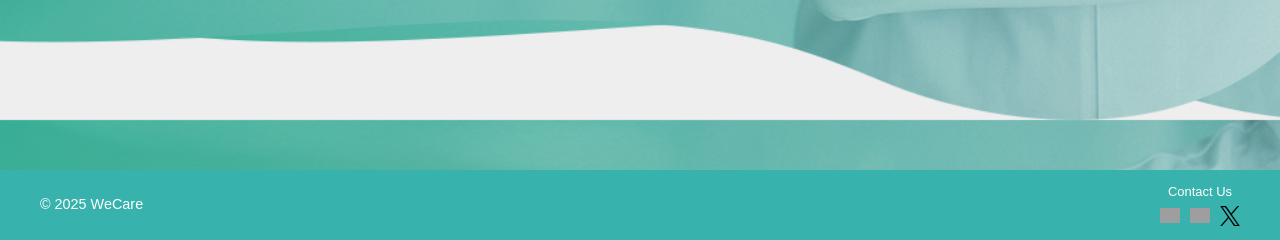
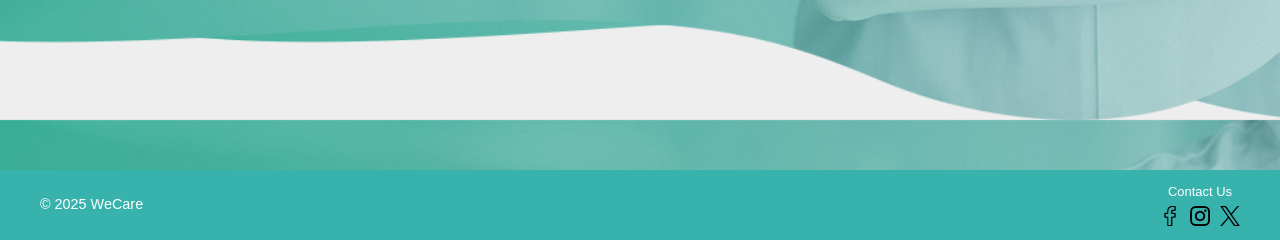
Before and after one commit to Areen04/web2, a PHP site: page /apt.php in a window 1280 px wide. Shown: the part 680-920 px from the top of the page. Run offline with PHP 8.4, Linux system fonts and the light colour scheme; data that the repository does not hold is empty; some web fonts are replaced; grey boxes are pictures that could not be loaded.

Commit message:
Update apt.php

```diff
--- a/apt.php
+++ b/apt.php
@@ -165,15 +165,21 @@ $doctor_id = intval($_POST['id']);
 
             </div>
 
-    <footer style="background: #38B2AC; color: white; padding: 10px; margin-top: 50px; text-align: center; font-size: 0.9em;">
+   <footer style="background: #38B2AC; color: white; padding: 10px; margin-top: 50px; text-align: center; font-size: 0.9em;">
         <div style="display: flex; justify-content: space-between; align-items: center; max-width: 1200px; margin: auto; height: 50px;">
             <p style="margin: 0;">&copy; 2025 WeCare</p>
             <div style="display: flex; flex-direction: column; align-items: center; gap: 5px;">
                 <h5 style="margin: 0; font-size: 0.9em;">Contact Us</h5>
                 <div style="display: flex; align-items: center; gap: 10px;">
-                    <a href="https://web.whatsapp.com/" target="_blank"><img src="img/facebook-icon.png" alt="WhatsApp" width="20"></a>
-                    <a href="https://www.instagram.com/" target="_blank"><img src="img/instagram-icon.png" alt="Instagram" width="20"></a>
-                    <a href="https://www.snapchat.com/" target="_blank"><img src="img/twitter-icon.png" alt="Snapchat" width="20"></a>
+                    <a href="https://web.whatsapp.com/" target="_blank">
+                        <img src="img/facebook-icon (1).png" alt="WhatsApp" style="width: 20px; height: 20px;">
+                    </a>
+                    <a href="https://www.instagram.com/" target="_blank">
+                        <img src="img/instagram-icon (1).png" alt="Instagram" style="width: 20px; height: 20px;">
+                    </a>
+                    <a href="https://www.snapchat.com/" target="_blank">
+                        <img src="img/twitter-icon.png" alt="Snapchat" style="width: 20px; height: 20px;">
+                    </a>
                 </div>
             </div>
         </div>
```
